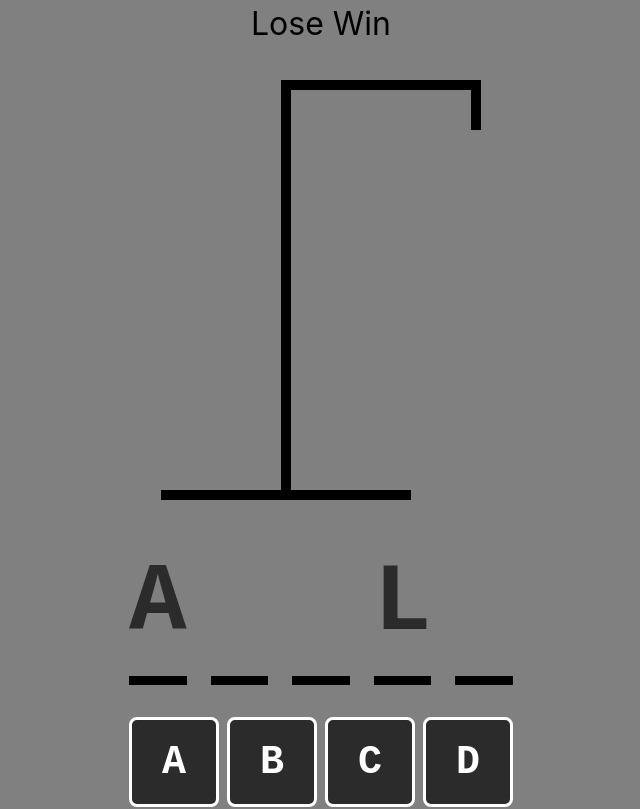
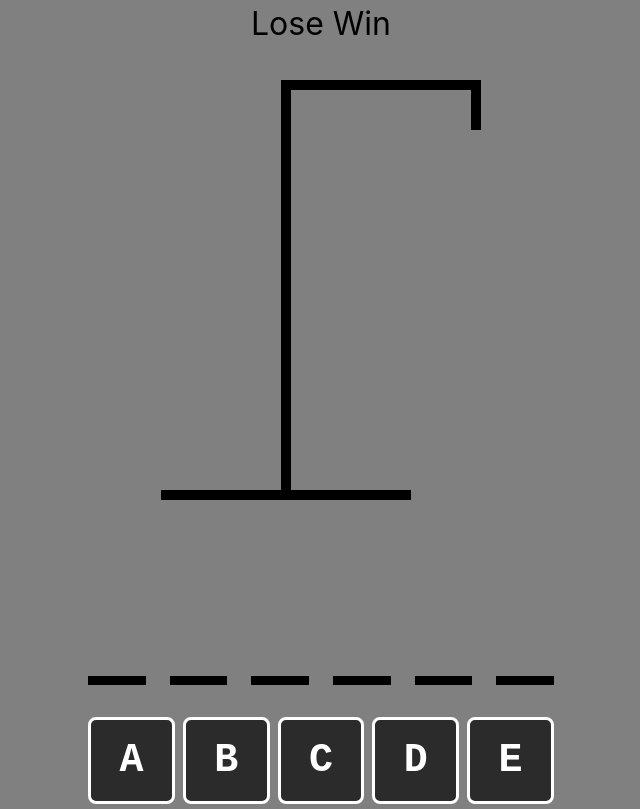
Before and after one commit to Adel2411/tsx-hangman-game, a React (Vite) app in the folder src/: page / in a window 1280 px wide. Shown: the top 809 px of the page, without its empty margins (319-959 px from the left). Built offline with nearby package versions, Linux system fonts and the light colour scheme.

Commit message:
added Draw and Word Logic using props

```diff
--- a/src/src/App.tsx
+++ b/src/src/App.tsx
@@ -6,12 +6,15 @@ import {HangmanWord} from "./Components/HangmanWord.tsx";
 import {HangmanKeyboard} from "./Components/HangmanKeyboard.tsx";
 
 function App() {
+  // Generate a random word from wordList.json file :
   const [wordToGuess, setWordToGuess] = useState<string>(() => {
     return wordList[Math.floor(Math.random() * wordList.length)];
   });
-  const [gessedletters, setGesssedletters] = useState<string[]>([]);
+  // Letters typed by the user :
+  const [guessedletters, setGesssedletters] = useState<string[]>([]);
 
-  const incorectLetters = gessedletters.filter(letter => !wordToGuess.includes(letter));
+  // Incorrect letters types by the user :
+  const incorectLetters = guessedletters.filter(letter => !wordToGuess.includes(letter));
 
   console.log(wordToGuess);
 
@@ -19,7 +22,7 @@ function App() {
       <div className="App">
           <div className="win-lose">Lose Win</div>
           <HangmanDraw numberOfGuessed={incorectLetters.length}/>
-          <HangmanWord />
+          <HangmanWord word={wordToGuess} guessedLetters={guessedletters}/>
           <div className="keys-div">
               <HangmanKeyboard/>
           </div>
--- a/src/src/Components/HangmanWord.tsx
+++ b/src/src/Components/HangmanWord.tsx
@@ -1,8 +1,13 @@
-export function HangmanWord() {
-     const word : string = "adelo";
-     const guessedLetters = ["a", "l"];
+type HangmanWordProps = {
+     word: string;
+     guessedLetters: string[];
+}
+
+export function HangmanWord({word, guessedLetters}: HangmanWordProps) {
+     // const word : string = "adelo";
+     // const guessedLetters = ["a", "l",];
      return <div className="word-div">
-          {word.split("").map((letter, i) => (
+          {word.split("").map((letter: string, i) => (
                <span className="letter" key={i}>
                     <span style={{
                          visibility: guessedLetters.includes(letter) ? "visible" : "hidden",
```
